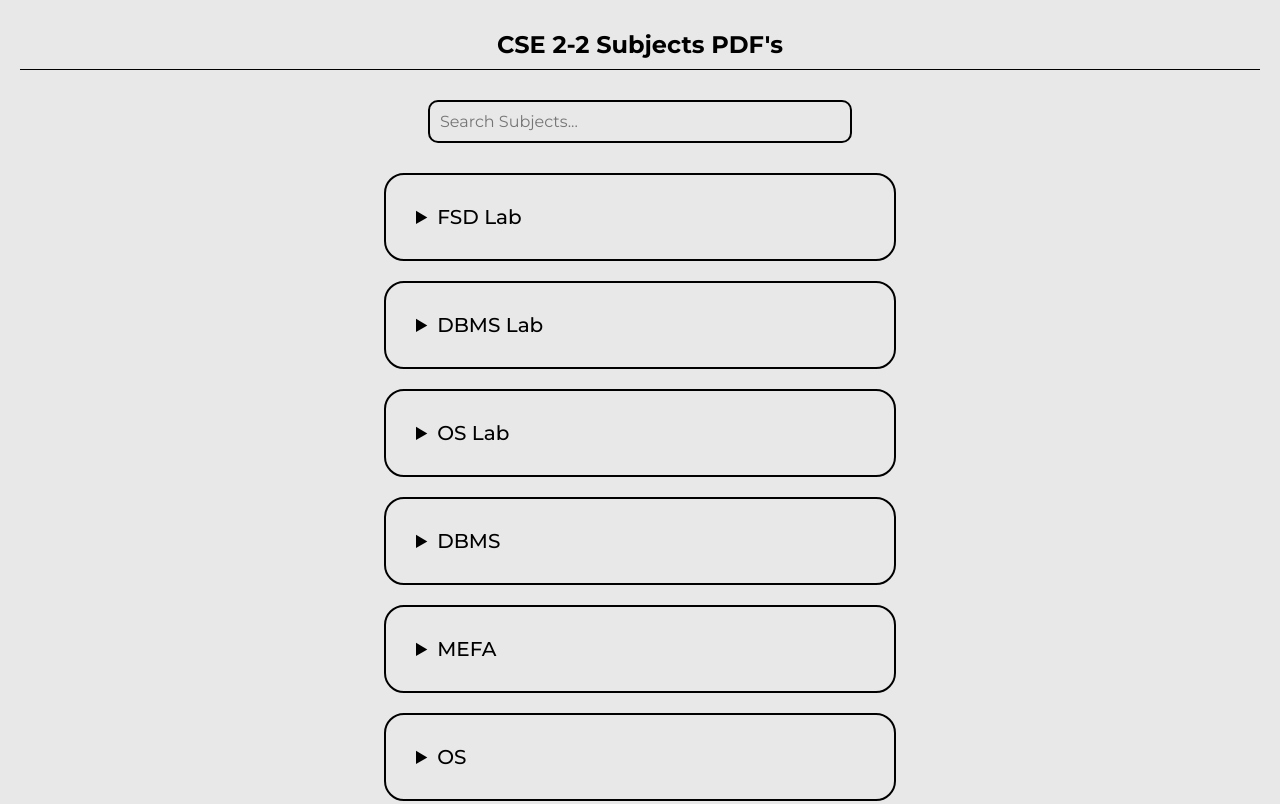
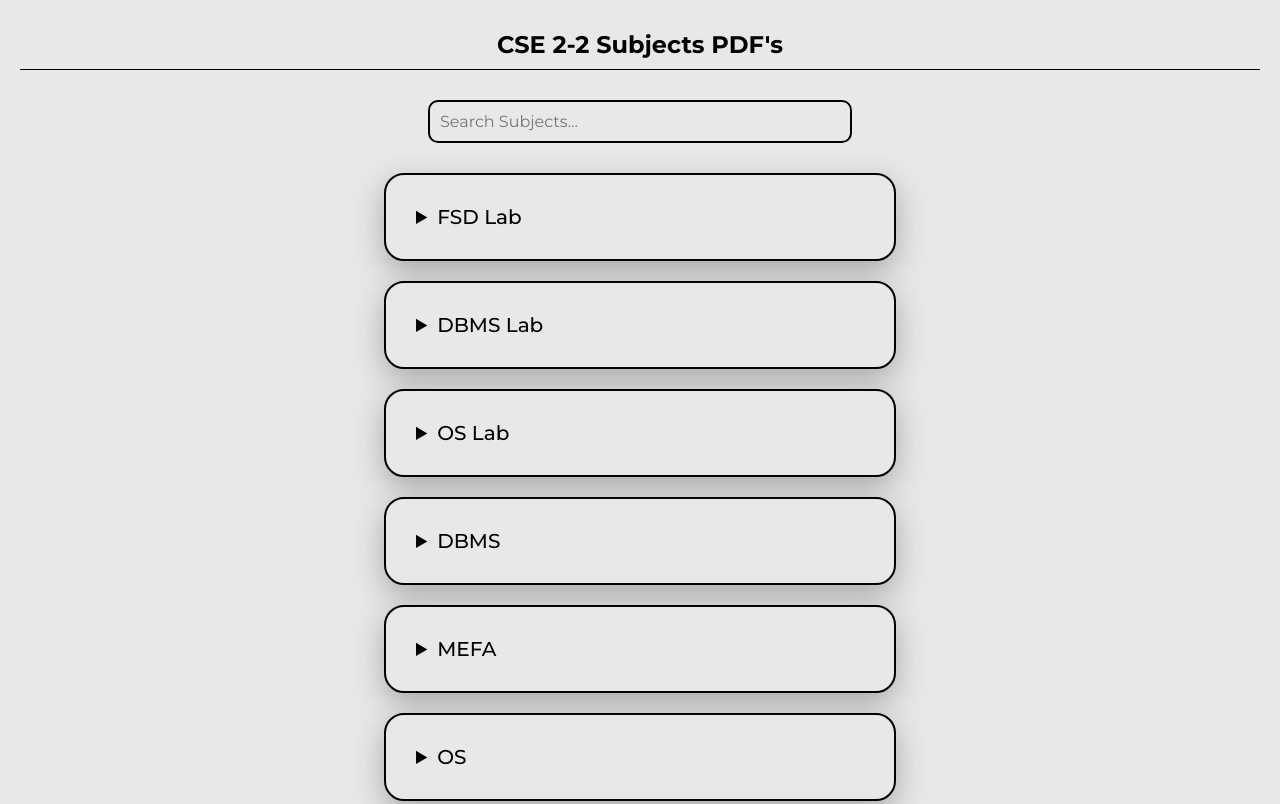
Before and after one commit to kevinjain30/2-2-CSE-pdf-s, a plain HTML site: page index.html in a window 1280 px wide. Shown: the top 804 px of the page. Drawn offline with Linux system fonts and the light colour scheme.

Commit message:
small changes

```diff
--- a/style.css
+++ b/style.css
@@ -10,13 +10,10 @@
     padding: 10px;
     text-align: center;
     font-size: 24px;
-    /* text-decoration: underline; */
     border-bottom: 1px solid rgb(0, 0, 0);
-    /* box-shadow: 0px 10px 50px rgba(95, 95, 95, 0.493); */
 }
 #heading{
     padding: 20px;
-    /* box-shadow: 0px 5px 50px rgba(168, 168, 168, 0.61); */
     border-bottom-left-radius: 20px;
     border-bottom-right-radius: 20px;
 }
@@ -32,10 +29,8 @@
 details{
     border-radius: 20px;
     padding: 20px;
-    /* border: 2px solid rgba(133, 133, 133, 0.555); */
     border: 2px solid black;
-    /* box-shadow: 0px 10px 20px rgba(206, 206, 206, 0.644); */
-    /* box-shadow: 0px 0px 50px rgba(245, 176, 129, 0.418); */
+    box-shadow: 0px 10px 30px rgba(135, 135, 135, 0.647);
 }
 summary{
     font-size: 20px;
@@ -62,9 +57,6 @@ td{
     width: 200px;
     margin: auto;
 }
-/* a{
-    color: rgb(112, 112, 252);
-} */
 #toast{
     display: flex;
     justify-content: center;
@@ -74,7 +66,6 @@ td{
     color: white;
     padding: 5px 10px;
     border-radius: 10px;
-    /* border: 1px solid white; */
     background-color: rgba(30, 30, 30, 0.793);
 }
 #searchBar {
```
